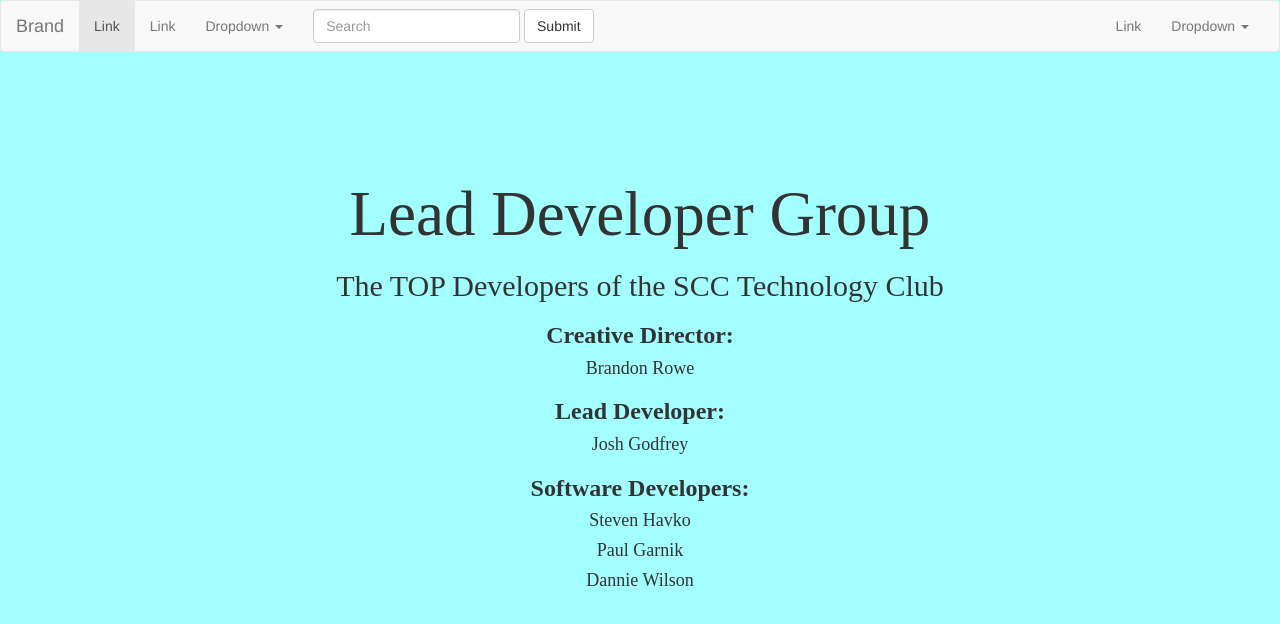
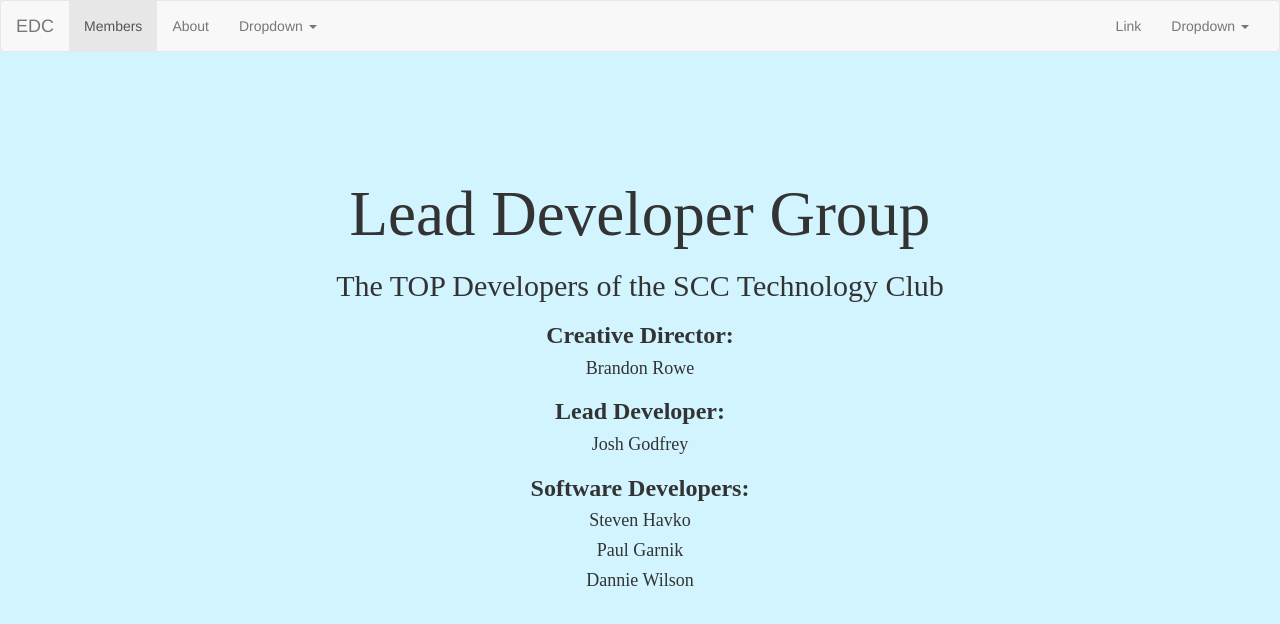
Before and after one commit to SCC-EDC/SCC-EDC.github.io, a plain HTML site: page index.html in a window 1280 px wide. Drawn offline with nearby package versions, Linux system fonts and the light colour scheme.

Commit message:
Modded Nav bar, changed color

```diff
--- a/css/index.css
+++ b/css/index.css
@@ -1,14 +1,14 @@
 .welcome {
 	padding: 40px 15px;
 	text-align: center;
-	background-color: #A3FFFF;
+	background-color: #D1F4FF;
 	font-family: "freight text pro", serif;
 }
 
 body {
-	background-color: #A3FFFF;
+	background-color: #D1F4FF;
 }
 
 .jumbotron {
-	background-color: #A3FFFF;
+	background-color: #D1F4FF;
 }
--- a/index.html
+++ b/index.html
@@ -29,14 +29,14 @@
         <span class="icon-bar"></span>
         <span class="icon-bar"></span>
       </button>
-      <a class="navbar-brand" href="#">Brand</a>
+      <a class="navbar-brand" href="index.html">EDC</a>
     </div>
 
     <!-- Collect the nav links, forms, and other content for toggling -->
     <div class="collapse navbar-collapse" id="bs-example-navbar-collapse-1">
       <ul class="nav navbar-nav">
-        <li class="active"><a href="#">Link <span class="sr-only">(current)</span></a></li>
-        <li><a href="#">Link</a></li>
+        <li class="active"><a href="#">Members<span class="sr-only">(current)</span></a></li>
+        <li><a href="#">About</a></li>
         <li class="dropdown">
           <a href="#" class="dropdown-toggle" data-toggle="dropdown" role="button" aria-haspopup="true" aria-expanded="false">Dropdown <span class="caret"></span></a>
           <ul class="dropdown-menu">
@@ -50,12 +50,7 @@
           </ul>
         </li>
       </ul>
-      <form class="navbar-form navbar-left" role="search">
-        <div class="form-group">
-          <input type="text" class="form-control" placeholder="Search">
-        </div>
-        <button type="submit" class="btn btn-default">Submit</button>
-      </form>
+
       <ul class="nav navbar-nav navbar-right">
         <li><a href="#">Link</a></li>
         <li class="dropdown">
```
